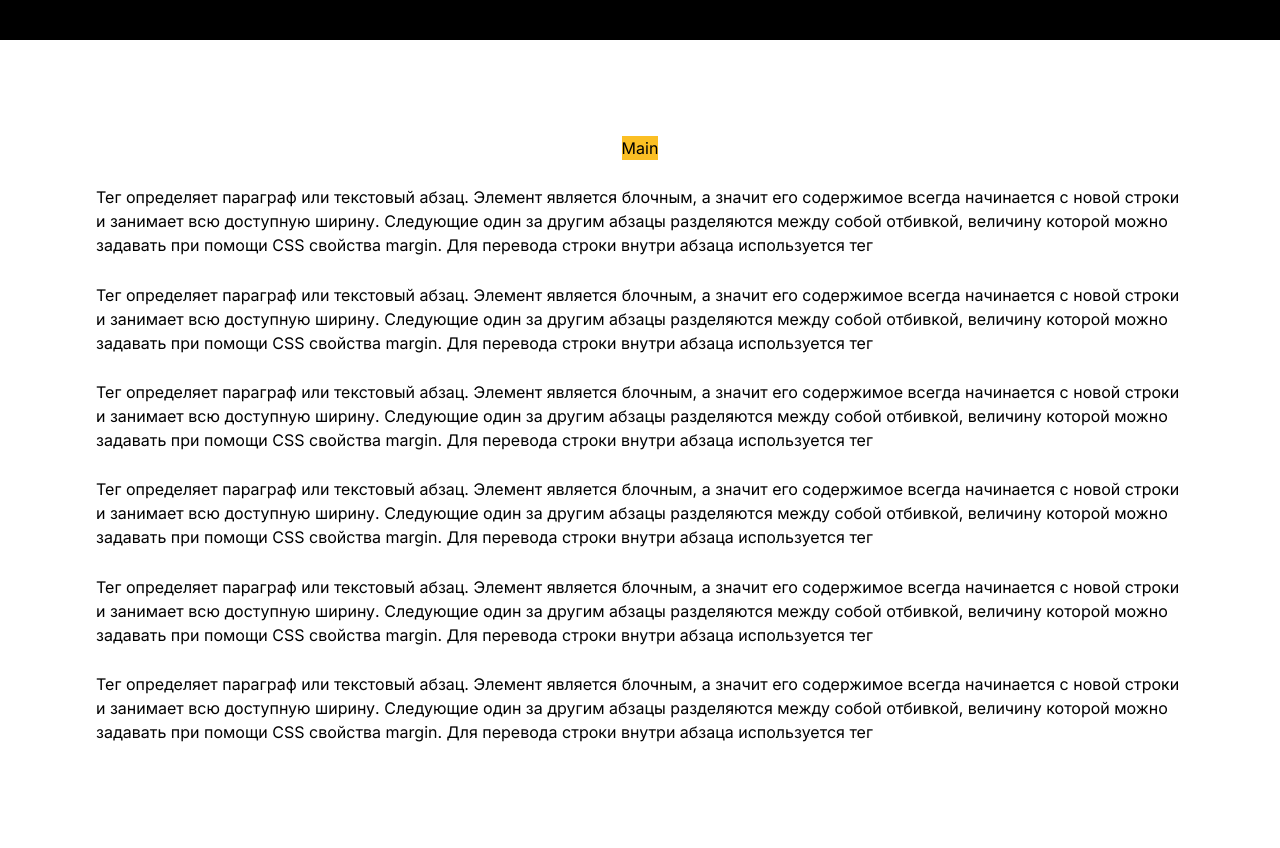
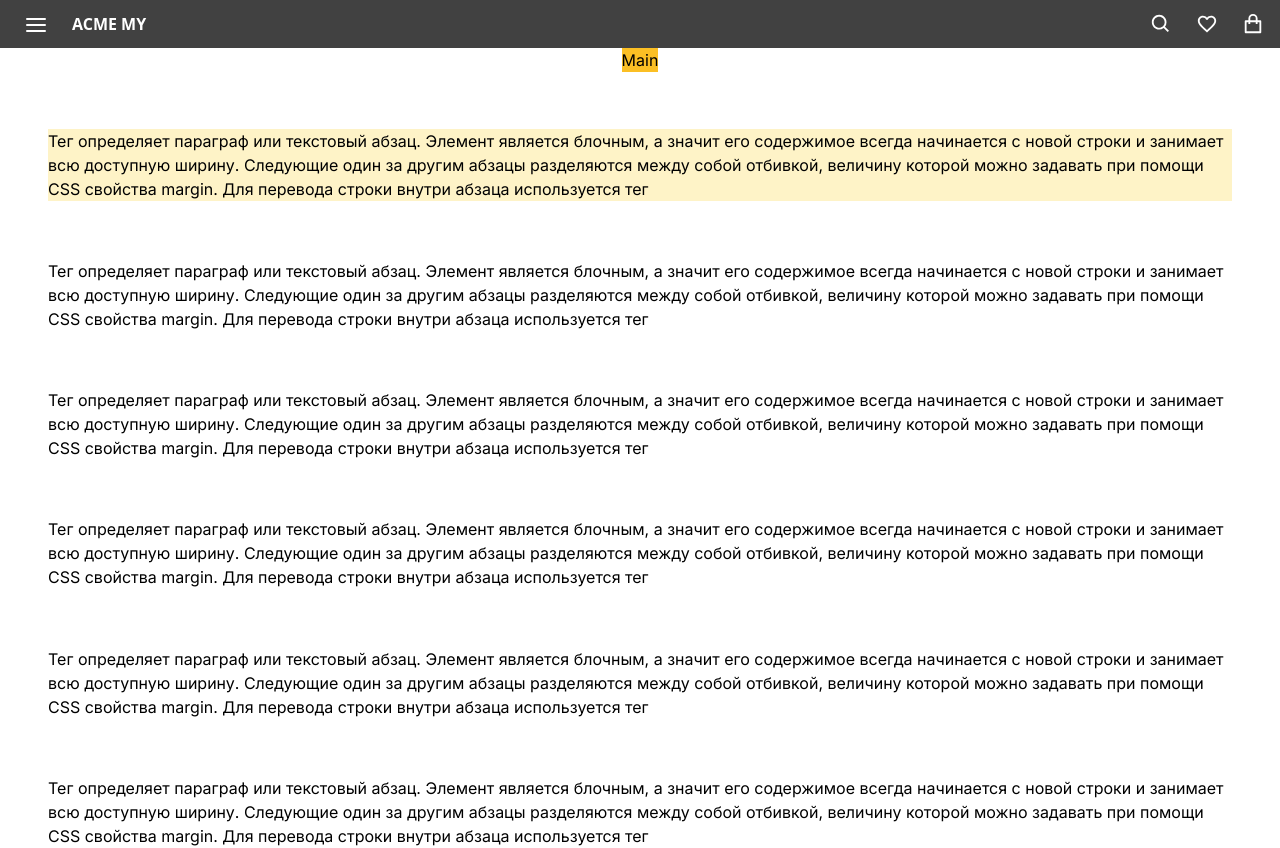
Before and after one commit to coldbloom/shop, a Next.js app: page / in a window 1280 px wide. Built offline with nearby package versions, Linux system fonts and the light colour scheme.

Commit message:
dev client store

```diff
--- a/package.json
+++ b/package.json
@@ -9,6 +9,7 @@
     "lint": "next lint"
   },
   "dependencies": {
+    "@headlessui/react": "^1.7.18",
     "@reduxjs/toolkit": "^1.9.7",
     "@tanstack/react-query": "^5.12.2",
     "@types/node": "20.10.1",
--- a/src/components/layout/templates/index.tsx
+++ b/src/components/layout/templates/index.tsx
@@ -1,5 +1,5 @@
 import React from "react"
-import TestNav from './testNav'
+import Nav from './nav/nav'
 
 const Layout: React.FC<{
     children: React.ReactNode
@@ -7,7 +7,7 @@ const Layout: React.FC<{
     return (
         <div>
             {/*<h1>Main Layout</h1>*/}
-            <TestNav />
+            <Nav />
             <main className="relative">{children}</main>
             {/*<Footer />*/}
         </div>
--- a/src/components/layout/templates/nav.tsx
+++ /dev/null
@@ -1,46 +0,0 @@
-import React, { useState, useEffect } from 'react';
-import {classNames} from "@/utils/classNames";
-
-const Nav = () => {
-    const [hidden, setHidden] = useState(false);
-    const [prevScrollPos, setPrevScrollPos] = useState(0);
-
-    useEffect(() => {
-        const handleScroll = () => {
-            const currentScrollPos = window.scrollY;
-            console.log(currentScrollPos < 100, ' currentScrollPos < 100 ?')
-            console.log((currentScrollPos < 100 && prevScrollPos > currentScrollPos), ' - условие, высота = ', currentScrollPos)
-            if (prevScrollPos > currentScrollPos) {
-                setHidden(false); // Скролл вверх - показать навбар
-            } else {
-                if (currentScrollPos < 100)
-                    setHidden(false); // Скролл вниз - скрыть навбар
-                else setHidden(true)
-            }
-            setPrevScrollPos(currentScrollPos);
-        };
-
-        window.addEventListener('scroll', handleScroll);
-
-        return () => {
-            window.removeEventListener('scroll', handleScroll);
-        };
-    }, [prevScrollPos]);
-
-    return (
-        <>
-            { (
-                <div className={classNames(
-                    prevScrollPos < 100
-                    && 'relative',
-                    hidden && 'hidden',
-                    "bg-black w-full h-10 fixed z-20"
-                )}>
-                    {/* Ваш навбар здесь */}
-                </div>
-            )}
-        </>
-    );
-};
-
-export default Nav;
--- a/src/components/layout/templates/testNav.tsx
+++ b/src/components/layout/templates/nav/nav.tsx
@@ -1,11 +1,12 @@
 import React from 'react';
 import {classNames} from "@/utils/classNames";
+import Navbar from "../../../navbar";
 
 interface IScrollData {
     y: number,
     lastY: number
 }
-const TestNav = () => {
+const  Nav = () => {
     const [scrollData, setScrollData] = React.useState<IScrollData>({
         y: 0,
         lastY: 0
@@ -46,16 +47,13 @@ const TestNav = () => {
 
     return (
         <>
-            <div className={classNames(
+            <header className={classNames(
                 !showNav && 'translate-y-[-100%]',
-                // scrollData.y < 100 && 'static',
-                // scrollData.y > 100 && 'fixed',
-                'bg-black w-full h-10 sticky top-0'
+                'bg-[#2d2d2d] w-full h-12 sticky top-0 transition-all z-10 opacity-90'
             )}>
+                <Navbar />
+            </header>
+        </>
+    )};
 
-            </div>
-        </>
-    );
-};
-
-export default TestNav;
+export default Nav;
--- /dev/null
+++ b/src/components/navbar/index.tsx
@@ -0,0 +1,40 @@
+import React from 'react';
+import Hamburger from "@/utils/components/hamburger";
+import Link from "next/link"
+
+import { MdFavoriteBorder } from "react-icons/md";
+import { RiShoppingBagLine } from "react-icons/ri";
+import { BiSearch } from "react-icons/bi";
+import MobileWrapper from "@/components/navbar/mobileMenu/MobileWrapper";
+
+const Navbar = () => {
+    const [open, setOpenMenu] = React.useState(false)
+
+    const openMenu = () => setOpenMenu(true)
+    const closeMenu = () => setOpenMenu(false)
+    return (
+        <>
+            <div className='flex flex-row h-full items-center justify-between px-4'>
+                <div className='flex items-center'>
+                    <Hamburger
+                        openMenu={openMenu}
+                    />
+                    <Link href="/" className="text-xl-semi uppercase text-white font-bold ml-4">
+                        Acme my
+                    </Link>
+                </div>
+                <div className='flex flex-row'>
+                    <BiSearch size={22} color='white' className='mr-6'/>
+                    <MdFavoriteBorder size={22} color='white' className='mr-6'/>
+                    <RiShoppingBagLine size={22} color='white'/>
+                </div>
+            </div>
+            <MobileWrapper
+                isOpen={open}
+                close={closeMenu}
+            />
+        </>
+    );
+};
+
+export default Navbar;
--- /dev/null
+++ b/src/components/navbar/mobileMenu/MobileMenu.tsx
@@ -0,0 +1,40 @@
+import React from 'react';
+import { MdClose } from "react-icons/md";
+import {classNames} from "@/utils/classNames";
+
+type MobileMenuProps = {
+    close: () => void
+}
+
+type Gender = 'Men' | 'Women'
+const MobileMenu = ({close}: MobileMenuProps) => {
+    const [gender, setGender] = React.useState<Gender>('Men')
+    return (
+        <div className='relative'>
+            <button
+                className='fixed w-12 h-12 bg-[#2d2d2d] opacity-100 top-0 left-[75vw] flex items-center justify-center'
+                onClick={close}
+            >
+                <MdClose size={36} color='white'/>
+            </button>
+            <div className='w-full flex flex-row h-12 border-b items-center'>
+                <button
+                    onClick={() => setGender('Men')}
+                    className={classNames(gender === 'Men' && 'underline', 'w-[100%]')}
+                >
+                    MEN
+                </button>
+                <div className="border-r h-6"></div> {/* Разделительная линия */}
+                <button
+                    onClick={() => setGender('Women')}
+                    className={classNames(gender === 'Women' && 'underline', 'w-[100%]')}
+                >
+                    WOMEN
+                </button>
+            </div>
+            <h1>Menu</h1>
+        </div>
+    );
+};
+
+export default MobileMenu;
--- /dev/null
+++ b/src/components/navbar/mobileMenu/MobileWrapper.tsx
@@ -0,0 +1,67 @@
+import React, {Fragment} from 'react';
+import {Dialog, Transition} from "@headlessui/react";
+import MobileMenu from "./MobileMenu";
+
+type MobileWrapperProps = {
+    isOpen: boolean,
+    close: () => void
+}
+
+const MobileWrapper = ({isOpen, close}: MobileWrapperProps) => {
+    const mobileMenuRef = React.useRef(null)
+    const handleOutsideClick = (event) => {
+        if (mobileMenuRef.current && !mobileMenuRef.current.contains(event.target)) {
+            close();
+        }
+    };
+
+    React.useEffect(() => {
+        if (isOpen) {
+            document.addEventListener('mousedown', handleOutsideClick)
+        } else {
+            document.removeEventListener('mousedown', handleOutsideClick)
+        }
+        return () => {
+            document.removeEventListener('mousedown', handleOutsideClick)
+        }
+    }, [isOpen]);
+    return (
+        <Transition.Root show={isOpen} as={Fragment}>
+            <Dialog as="div" className="fixed inset-0 flex z-50" onClose={close}>
+                <Transition.Child
+                    as={Fragment}
+                    enter="ease-in-out duration-500"
+                    enterFrom="opacity-0"
+                    enterTo="opacity-100"
+                    leave="ease-in-out duration-500"
+                    leaveFrom="opacity-100"
+                    leaveTo="opacity-0"
+                >
+                    <Dialog.Overlay className="absolute inset-0 bg-gray-700 bg-opacity-75 transition-opacity backdrop-blur-sm" />
+                </Transition.Child>
+
+                <Transition.Child
+                    as={Fragment}
+                    enter="transition ease-in-out duration-500 transform"
+                    enterFrom="-translate-x-full"
+                    enterTo="translate-x-0"
+                    leave="transition ease-in-out duration-500 transform"
+                    leaveFrom="translate-x-0"
+                    leaveTo="-translate-x-full"
+                >
+                    <div className="absolute inset-0 overflow-hidden trans">
+                        <div className="pointer-events-none fixed inset-y-0 right-left flex max-w-full">
+                            <div ref={mobileMenuRef}
+                                 className="relative w-[75vw] pointer-events-auto bg-white text-gray-900 flex flex-col overflow-y-auto"
+                            >
+                                <MobileMenu close={close}/>
+                            </div>
+                        </div>
+                    </div>
+                </Transition.Child>
+            </Dialog>
+        </Transition.Root>
+    );
+};
+
+export default MobileWrapper;
--- a/src/pages/index.tsx
+++ b/src/pages/index.tsx
@@ -7,10 +7,10 @@ const inter = Inter({ subsets: ['latin'] })
 export default function Home() {
   return (
       <main
-          className={`flex min-h-screen flex-col items-center justify-between p-24 w-full ${inter.className}`}
+          className={`flex min-h-screen flex-col items-center justify-between px-12 w-full ${inter.className}`}
       >
         <h1 className='bg-amber-400'>Main</h1>
-        <p>Тег определяет параграф или текстовый абзац. Элемент является блочным, а значит его содержимое всегда
+        <p className='bg-amber-100'>Тег определяет параграф или текстовый абзац. Элемент является блочным, а значит его содержимое всегда
           начинается с новой строки и занимает всю доступную ширину. Следующие один за другим абзацы разделяются между
           собой отбивкой, величину которой можно задавать при помощи CSS свойства margin. Для перевода строки внутри
           абзаца используется тег</p>
--- /dev/null
+++ b/src/utils/components/hamburger/index.tsx
@@ -0,0 +1,28 @@
+import React from "react"
+
+type IHamburger = {
+    openMenu: () => void
+}
+const Hamburger = ({ openMenu }: IHamburger) => {
+    return (
+        <button className="w-10 h-10 relative focus:outline-none" onClick={openMenu}>
+            <span className="sr-only underline">Open main menu</span>
+            <div className="block w-5 absolute left-1/2 top-1/2 transform  -translate-x-1/2 -translate-y-1/2">
+                <span
+                    aria-hidden="true"
+                    className="block absolute h-0.5 w-5 rounded-sm bg-white -translate-y-1.5"
+                ></span>
+                <span
+                    aria-hidden="true"
+                    className="block absolute  h-0.5 w-5 bg-white rounded-sm transform"
+                ></span>
+                <span
+                    aria-hidden="true"
+                    className="block absolute  h-0.5 w-5 bg-white rounded-sm translate-y-1.5"
+                ></span>
+            </div>
+        </button>
+    )
+}
+
+export default Hamburger
```
Also changed, not shown: src/components/layout/templates/footer/footer.tsx (renamed from src/components/layout/templates/footer.tsx), 1 other file (tests, documents, lock files or other folders).
